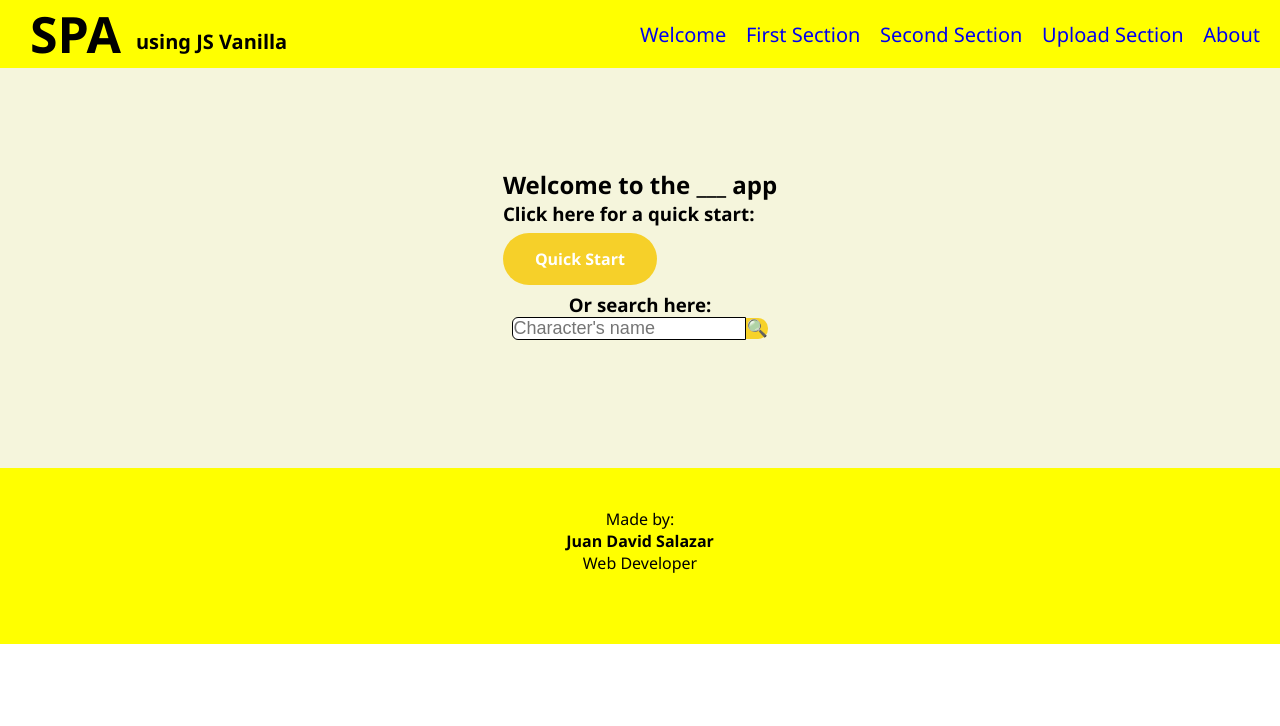
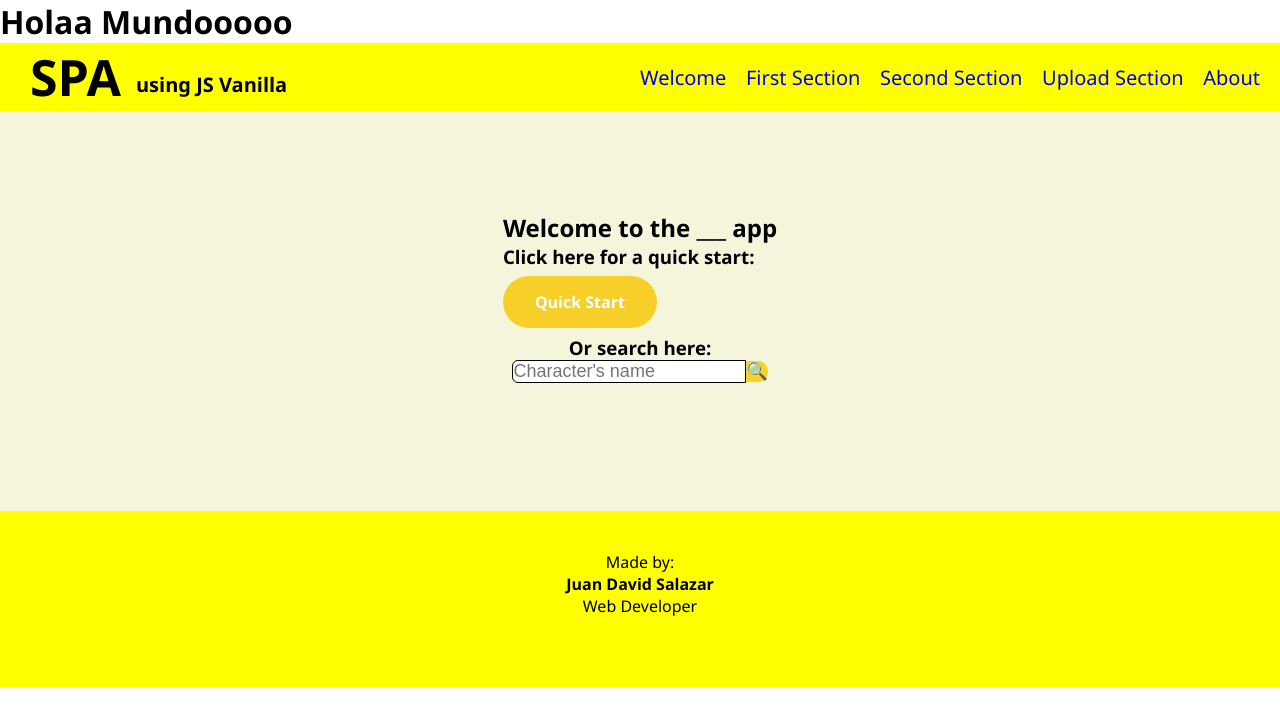
Before and after one commit to jdavidsalazar/Prueba-1, a plain HTML site: page index.html in a window 1280 px wide. Drawn offline with nearby package versions, Linux system fonts and the light colour scheme; no server answers.

Commit message:
added new title

```diff
--- a/index.html
+++ b/index.html
@@ -12,6 +12,10 @@
 
 </head>
 <body class="parent">
+
+    <!-- Section to remove -->
+<h1> Holaa Mundooooo</h1>
+
 
     <header class="header">
         <nav class="nav-bar">
```
